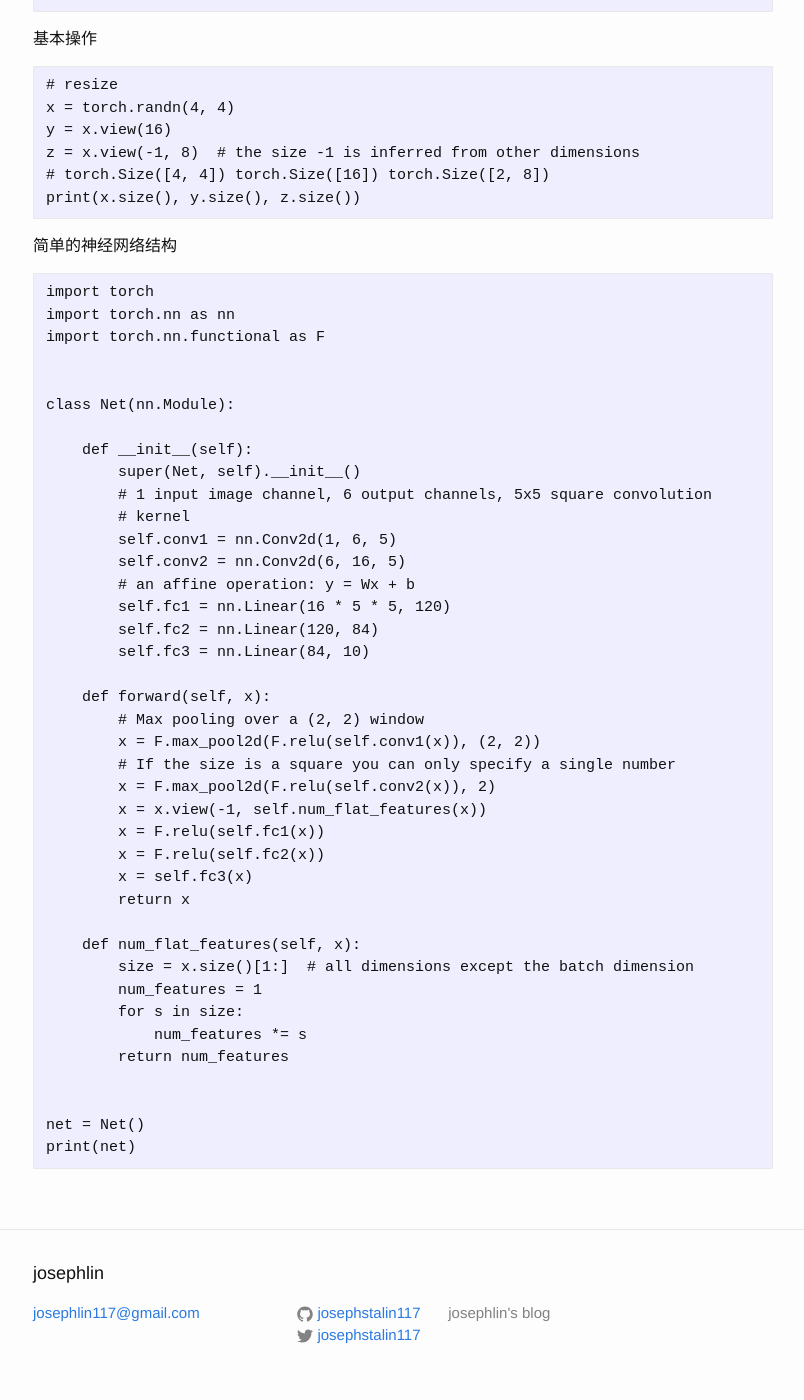
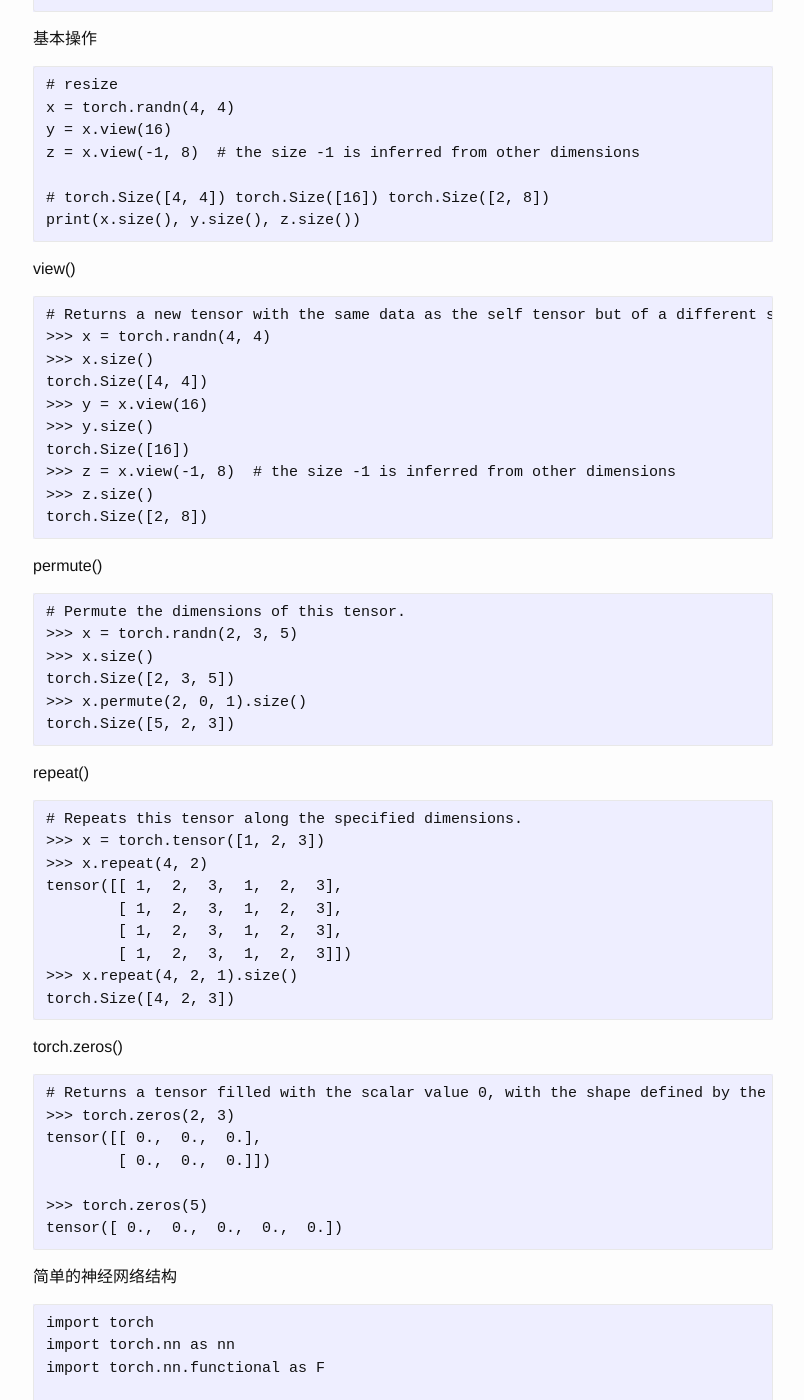
Before and after one commit to josephstalin117/josephstalin117.github.io, a Jekyll site: the page built from _posts/2019-3-11-pytorch.markdown, in a window 1280 px wide and 1400 px high, scrolled down 335 px. Shown: the whole window, without its empty margins (237-1041 px from the left). Built offline with Jekyll 4.4.1, drawn with Linux system fonts in a browser that asks for light colours.

Commit message:
update pytorch function

````diff
--- a/_posts/2019-3-11-pytorch.markdown
+++ b/_posts/2019-3-11-pytorch.markdown
@@ -19,8 +19,57 @@
 x = torch.randn(4, 4)
 y = x.view(16)
 z = x.view(-1, 8)  # the size -1 is inferred from other dimensions
+
 # torch.Size([4, 4]) torch.Size([16]) torch.Size([2, 8])
 print(x.size(), y.size(), z.size())
+```
+
+view()
+```
+# Returns a new tensor with the same data as the self tensor but of a different shape.
+>>> x = torch.randn(4, 4)
+>>> x.size()
+torch.Size([4, 4])
+>>> y = x.view(16)
+>>> y.size()
+torch.Size([16])
+>>> z = x.view(-1, 8)  # the size -1 is inferred from other dimensions
+>>> z.size()
+torch.Size([2, 8])
+```
+
+permute()
+```
+# Permute the dimensions of this tensor.
+>>> x = torch.randn(2, 3, 5)
+>>> x.size()
+torch.Size([2, 3, 5])
+>>> x.permute(2, 0, 1).size()
+torch.Size([5, 2, 3])
+```
+
+repeat()
+```
+# Repeats this tensor along the specified dimensions.
+>>> x = torch.tensor([1, 2, 3])
+>>> x.repeat(4, 2)
+tensor([[ 1,  2,  3,  1,  2,  3],
+        [ 1,  2,  3,  1,  2,  3],
+        [ 1,  2,  3,  1,  2,  3],
+        [ 1,  2,  3,  1,  2,  3]])
+>>> x.repeat(4, 2, 1).size()
+torch.Size([4, 2, 3])
+```
+
+torch.zeros()
+```
+# Returns a tensor filled with the scalar value 0, with the shape defined by the variable argument sizes.
+>>> torch.zeros(2, 3)
+tensor([[ 0.,  0.,  0.],
+        [ 0.,  0.,  0.]])
+
+>>> torch.zeros(5)
+tensor([ 0.,  0.,  0.,  0.,  0.])
 ```
 
 简单的神经网络结构
````
